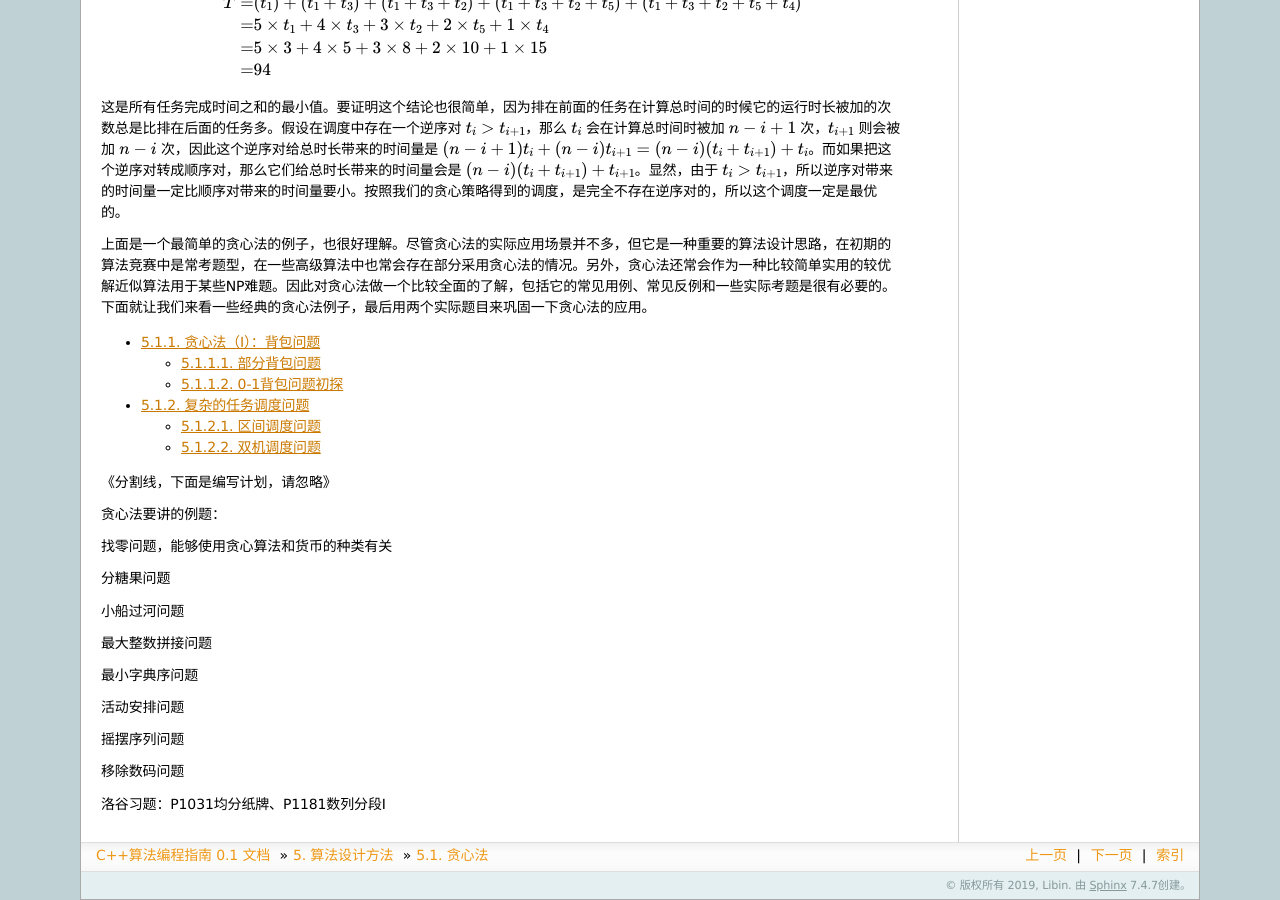
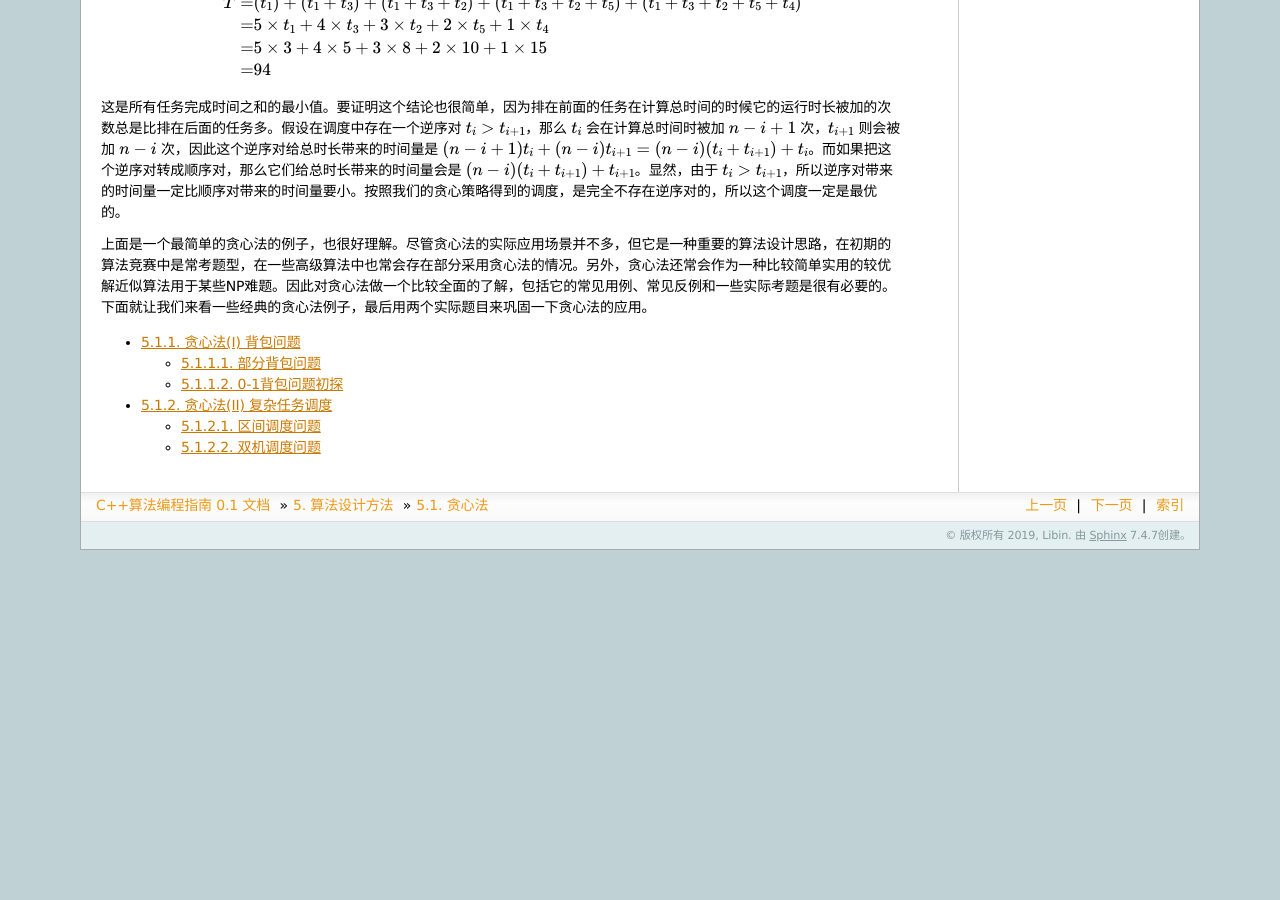
Before and after one commit to majorli/algo_guide, a Sphinx documentation site: the page built from source/ch04/410_greedy.rst, in a window 1280 px wide and 900 px high, scrolled down 822 px. Built offline with Sphinx 7.4.7, drawn with Linux system fonts in a browser that asks for light colours; formulas are drawn with MathJax 3; after the commit the page ends 1372 px from its top, so only the background shows below that; some of the changed text lies outside the part shown.

Commit message:
20191220_2329draft

```diff
--- a/source/500_medium_algos.rst
+++ b/source/500_medium_algos.rst
@@ -15,6 +15,7 @@
    * 中位数
    * 数据的有序性检验
    * 数据的相关性检验
+   * 二维差分：P3397
 
 3. 经典字符串算法
 
--- a/source/ch04/410_greedy.rst
+++ b/source/ch04/410_greedy.rst
@@ -47,26 +47,3 @@
 
    sec01/411_greedy_bag_problems
    sec01/412_greedy_complex_scheduling
-
-
-《分割线，下面是编写计划，请忽略》
-
-贪心法要讲的例题：
-
-找零问题，能够使用贪心算法和货币的种类有关
-
-分糖果问题
-
-小船过河问题
-
-最大整数拼接问题
-
-最小字典序问题
-
-活动安排问题
-
-摇摆序列问题
-
-移除数码问题
-
-洛谷习题：P1031均分纸牌、P1181数列分段I
--- a/source/ch04/sec01/411_greedy_bag_problems.rst
+++ b/source/ch04/sec01/411_greedy_bag_problems.rst
@@ -1,4 +1,4 @@
-贪心法（I）：背包问题
+贪心法(I) 背包问题
 ++++++++++++++++++++++++++++++++++
 
 背包问题是一类非常经典的算法问题，它是要把 :math:`n` 种不同物品有选择地放进一个背包中，物品有各自的重量 :math:`\{w_1,w_2,\dots,w_n\}` 和价值 :math:`\{v_1,v_2,\dots,v_n\}`，背包有最大承重限制 :math:`W`，我们要选择一个最优的物品组合放入背包中，使得背包中物品的总价值 :math:`V` 最大。通常这些重量和价值都采用正整数来表示。
```
Also changed, not shown: source/ch04/sec01/412_greedy_complex_scheduling.rst (+9 -2 lines).
